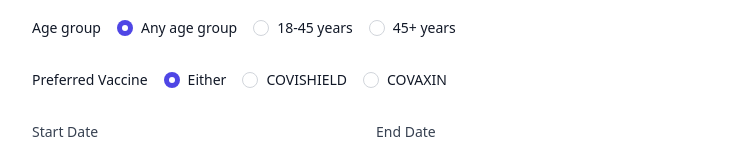
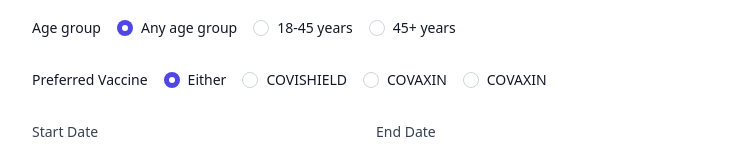
Before and after one commit to labnol/covid19-vaccine-tracker, a React (Create React App) app: page / in a window 1280 px wide. Shown: the part 434-578 px from the top of the page, without its empty margins (272-1007 px from the left). Built offline with nearby package versions, Linux system fonts and the light colour scheme.

Commit message:
Update Vaccine.js
Added Sputnik Vaccine to tracking

```diff
--- a/src/Vaccine.js
+++ b/src/Vaccine.js
@@ -49,6 +49,20 @@
           COVAXIN
         </label>
       </div>
+      <div className="flex items-center ml-4">
+        <input
+          onChange={onChange}
+          id="SPUTNIK V"
+          value="SPUTNIK V"
+          name="vaccine"
+          type="radio"
+          checked={value === 'SPUTNIK V'}
+          className="focus:ring-indigo-500 h-4 w-4 text-indigo-600 border-gray-300"
+        />
+        <label htmlFor="SPUTNIK V" className="ml-2 block text-sm text-gray-900">
+          COVAXIN
+        </label>
+      </div>
     </div>
   );
 }
```
